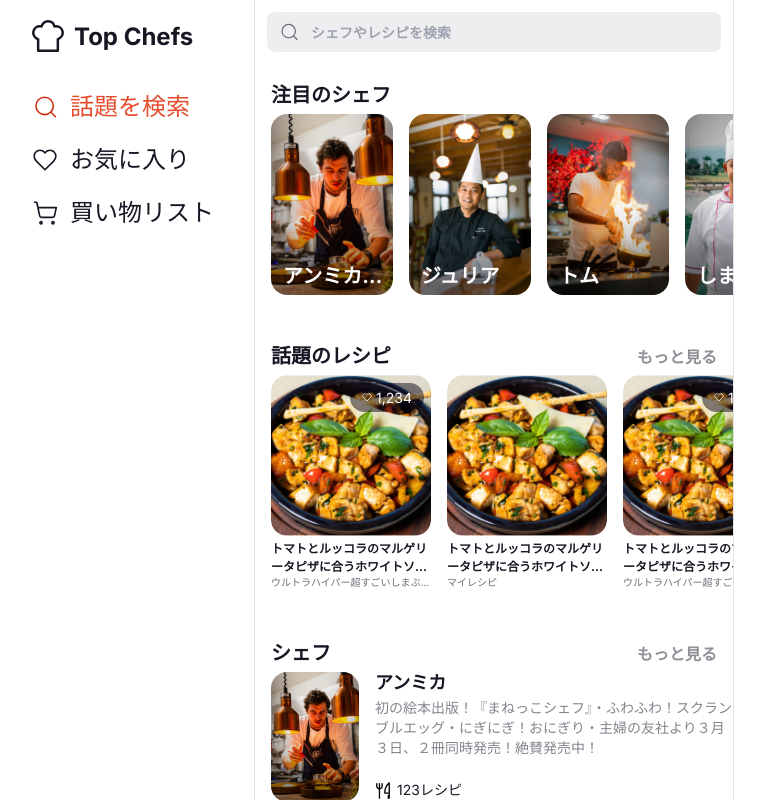
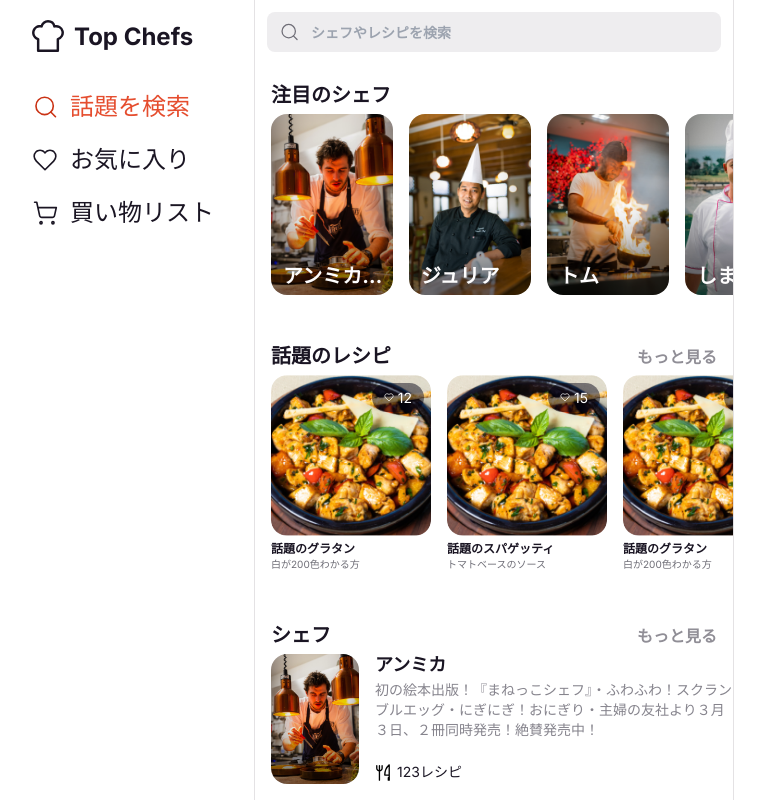
Before and after one commit to qin-team-recipe/01-frontend, a Next.js app: page / in a window 1280 px wide. Shown: the top 800 px of the page, without its empty margins (267-1032 px from the left). Built offline with nearby package versions, Linux system fonts and the light colour scheme.

Commit message:
話題のレシピ一覧取得

```diff
--- a/src/app/(top)/page.tsx
+++ b/src/app/(top)/page.tsx
@@ -5,6 +5,7 @@ import { ChefCard } from "@/components/ChefCard";
 import { RecipeCard } from "@/components/RecipeCard";
 import { SearchInput } from "@/components/SearchInput";
 
+import { Recipe } from "../api/recipes/types";
 import { TrendingChefs } from "../api/trending_chefs/types";
 import styles from "./top.module.scss";
 
@@ -47,33 +48,6 @@ const chefList = [
   },
 ];
 
-const recipeList = [
-  {
-    id: 3,
-    name: "トマトとルッコラのマルゲリータピザに合うホワイトソースグラタン",
-    description: "ウルトラハイパー超すごいしまぶーシェフ",
-    favCountNumber: 1234,
-  },
-  {
-    id: 4,
-    name: "トマトとルッコラのマルゲリータピザに合うホワイトソースグラタン",
-    description: "マイレシピ",
-    favCountNumber: 0,
-  },
-  {
-    id: 5,
-    name: "トマトとルッコラのマルゲリータピザに合うホワイトソースグラタン",
-    description: "ウルトラハイパー超すごいしまぶーシェフ",
-    favCountNumber: 1234,
-  },
-  {
-    id: 6,
-    name: "トマトとルッコラのマルゲリータピザに合うホワイトソースグラタン",
-    description: "ウルトラハイパー超すごいしまぶーシェフ",
-    favCountNumber: 1234,
-  },
-];
-
 // 注目のシェフ
 const getTrendingChefs = async () => {
   const response = await fetch("http://localhost:3000/api/trending_chefs");
@@ -81,8 +55,16 @@ const getTrendingChefs = async () => {
   return trendingChefs;
 };
 
+// 話題のレシピ一覧
+const getRecipes = async () => {
+  const response = await fetch("http://localhost:3000/api/recipes");
+  const recipes: Recipe[] = await response.json();
+  return recipes;
+};
+
 export default async function Page() {
   const trendingChefs = await getTrendingChefs();
+  const recipes = await getRecipes();
 
   return (
     <>
@@ -111,10 +93,10 @@ export default async function Page() {
             </Link>
           </div>
           <div className={styles["topic-recipe"]}>
-            {recipeList.map((recipe) => (
+            {recipes.map((recipe) => (
               <Link href="" key={recipe.id}>
                 <RecipeCard
-                  favCountNumber={recipe.favCountNumber}
+                  favCountNumber={recipe.favorite_count}
                   name={recipe.name}
                   description={recipe.description}
                   isTop
```
